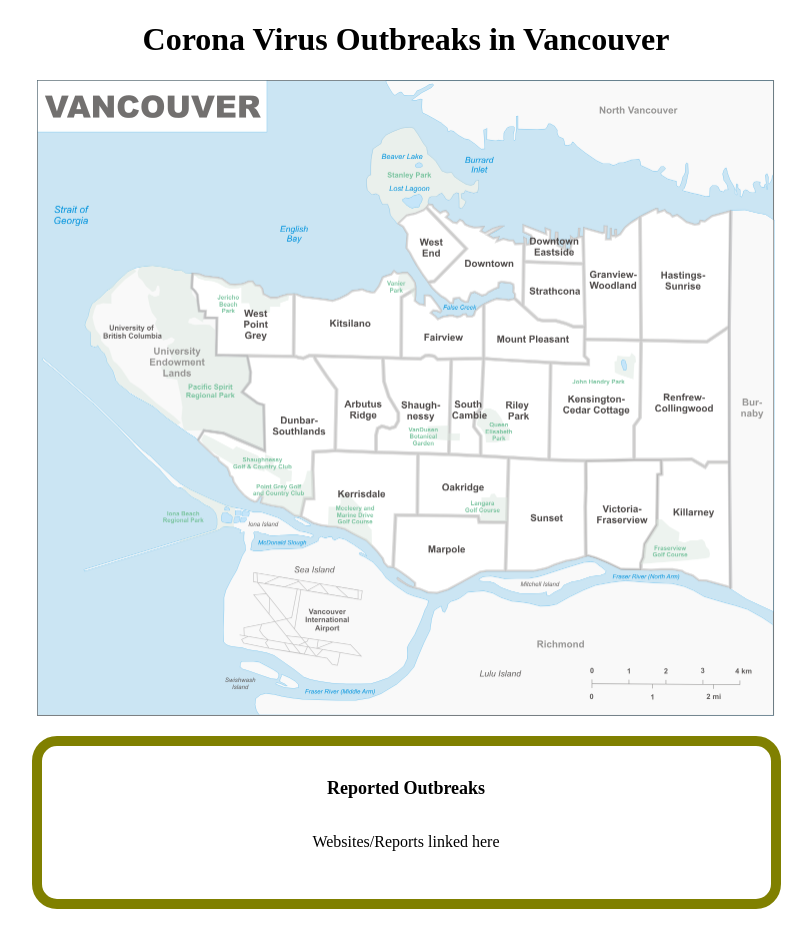
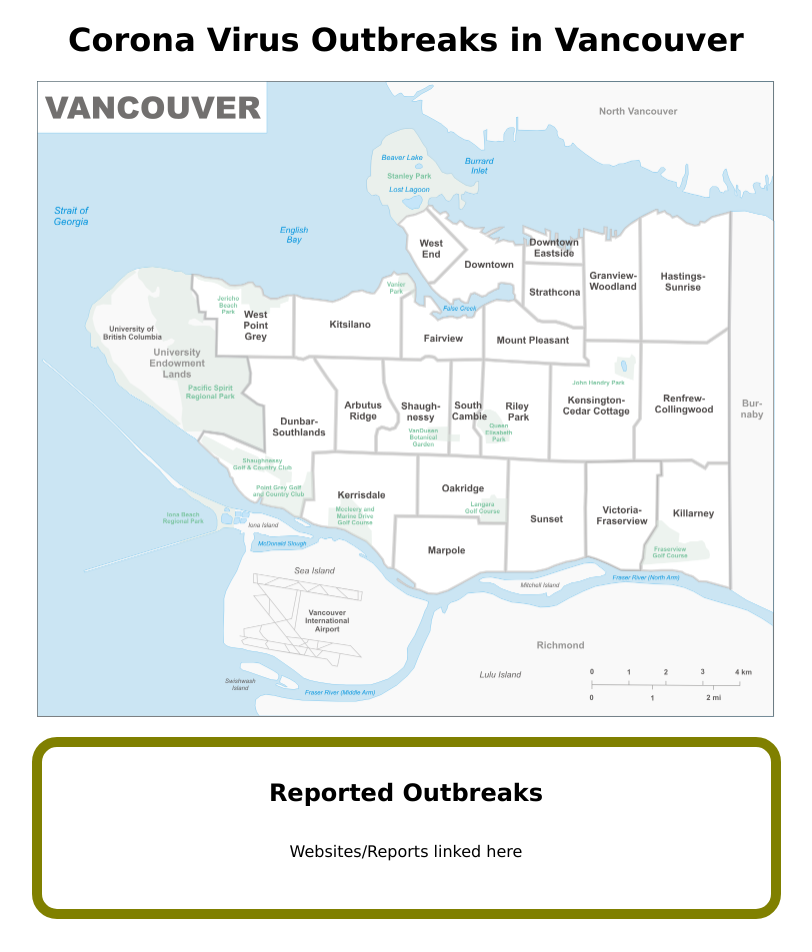
Before and after one commit to Shuhaibm/Corona-Virus-in-Vancouver, a plain HTML site: page index.html in a window 1280 px wide. Shown: the top 952 px of the page, without its empty margins (234-1046 px from the left). Drawn offline with nearby package versions, Linux system fonts and the light colour scheme.

Commit message:
Add files via upload

```diff
--- a/index.html
+++ b/index.html
@@ -3,7 +3,7 @@
 
   <body>
     <header>
-      <h1 style="text-align:center">Corona Virus Outbreaks in Vancouver</h1>
+      <h1 style="text-align:center; font-family:verdana;">Corona Virus Outbreaks in Vancouver</h1>
     </header>
 
     <main>
@@ -26,10 +26,10 @@
         style="border:10px; border-style:solid; border-color:#808000; border-radius: 25px; padding: 2em;">
 
         <style> .links { width: 665px; text-align: center; margin-left: auto; margin-right: auto; } </style>
-        <b style="color:black;font-size:18px;">Reported Outbreaks</b>
+        <b style="color:black;font-size:24px; font-family:verdana;">Reported Outbreaks</b>
 
 
-          <p  id = 1>
+          <p  id = 1 style="color:black; font-family:verdana;">
           <br>Websites/Reports linked here
 
         </p>
```
